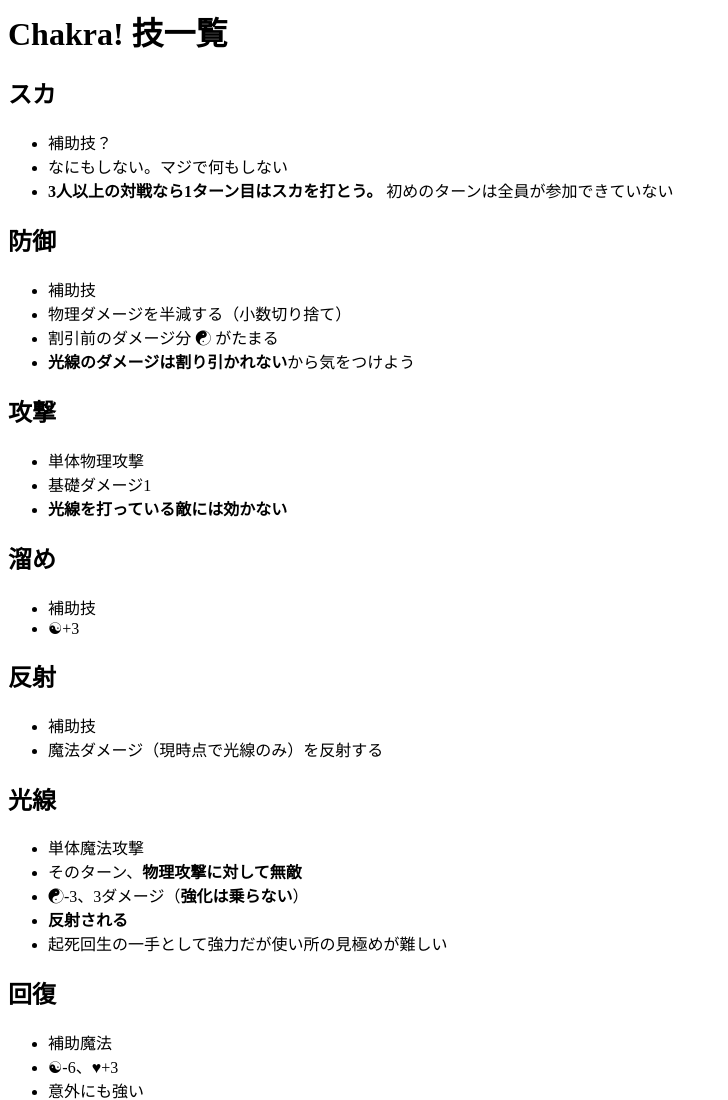
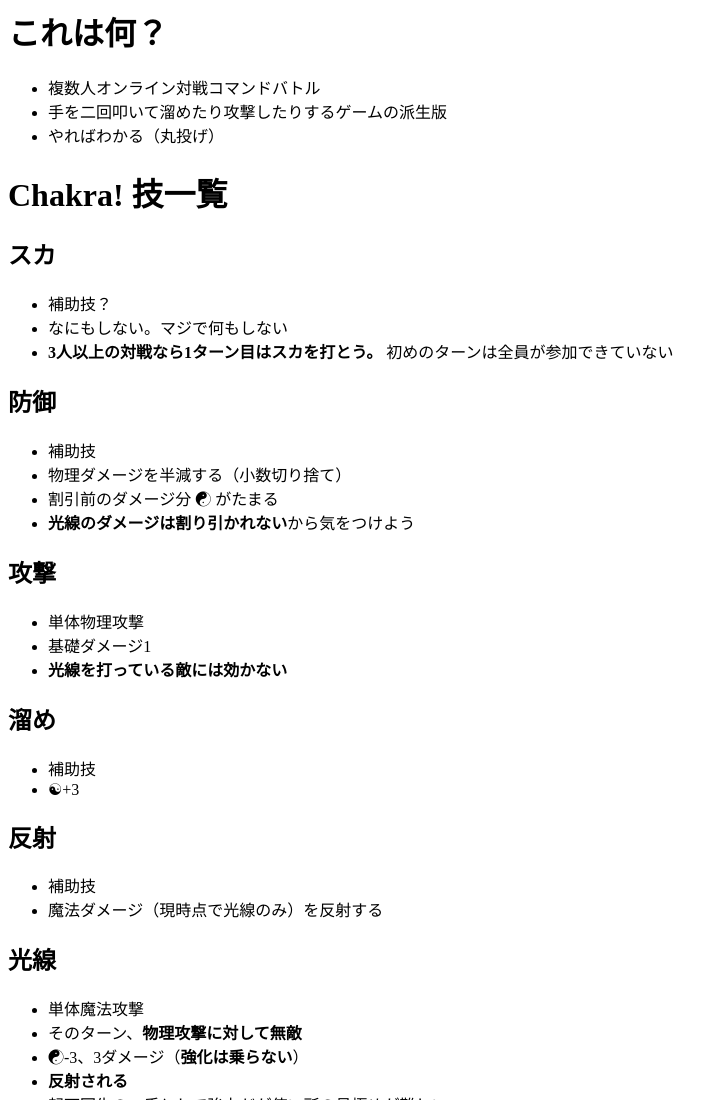
Before and after one commit to boletales/the_game, a website: page docs/explain.html in a window 1280 px wide. Shown: the top 1100 px of the page, without its empty margins (0-728 px from the left). Drawn offline with Linux system fonts and the light colour scheme.

Commit message:
ちょっとだけ説明追加

```diff
--- a/docs/explain.html
+++ b/docs/explain.html
@@ -1,6 +1,13 @@
 <html>
     <head></head>
     <body>
+        <h1>これは何？</h1>
+            <ul>
+                <li>複数人オンライン対戦コマンドバトル</li>
+                <li>手を二回叩いて溜めたり攻撃したりするゲームの派生版</li>
+                <li>やればわかる（丸投げ）</li>
+            </ul>
+
         <h1>Chakra! 技一覧</h1>
 
         <h2>スカ</h2>
```
Also changed, not shown: docs/join.html (+1 -1 lines).
